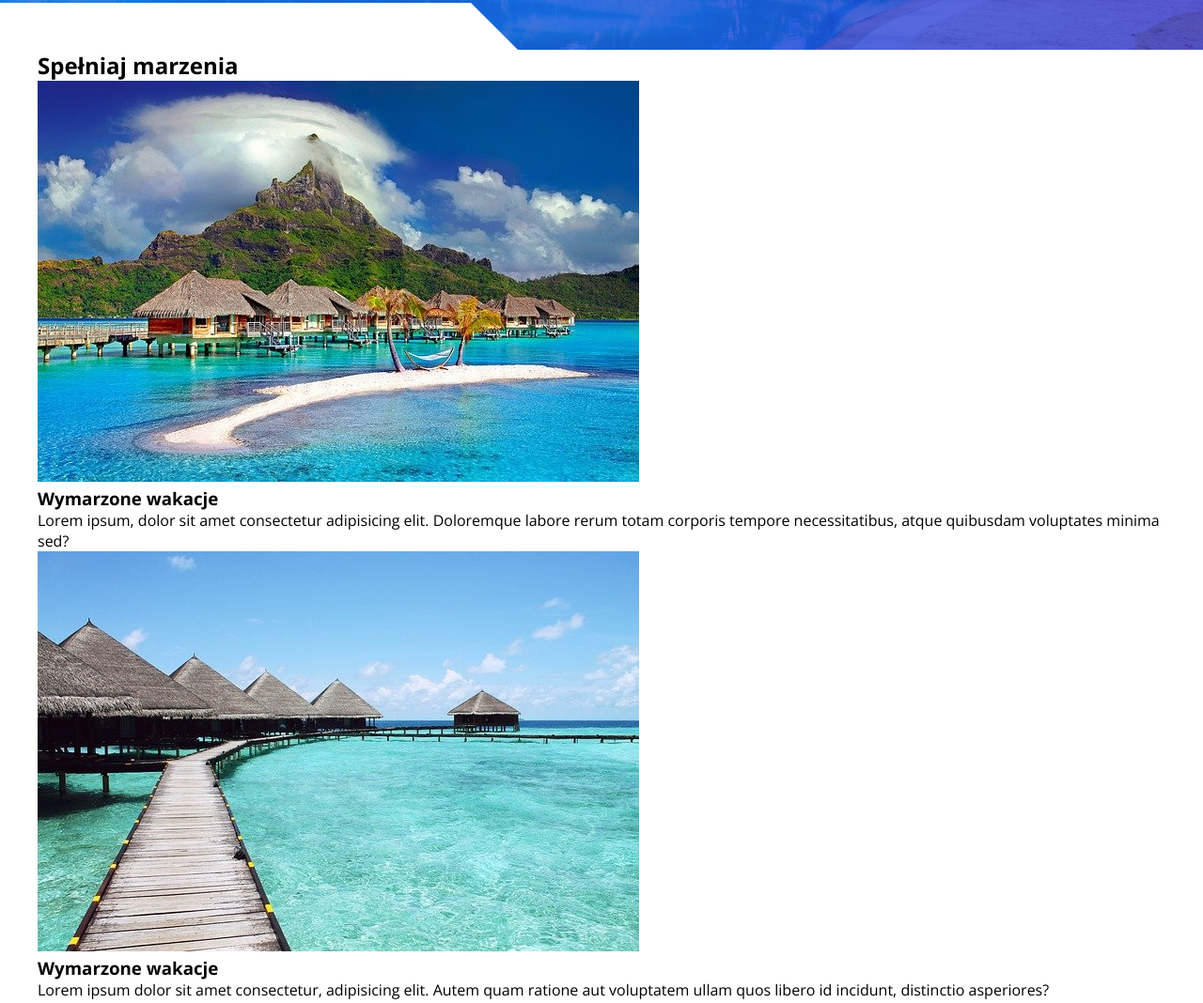
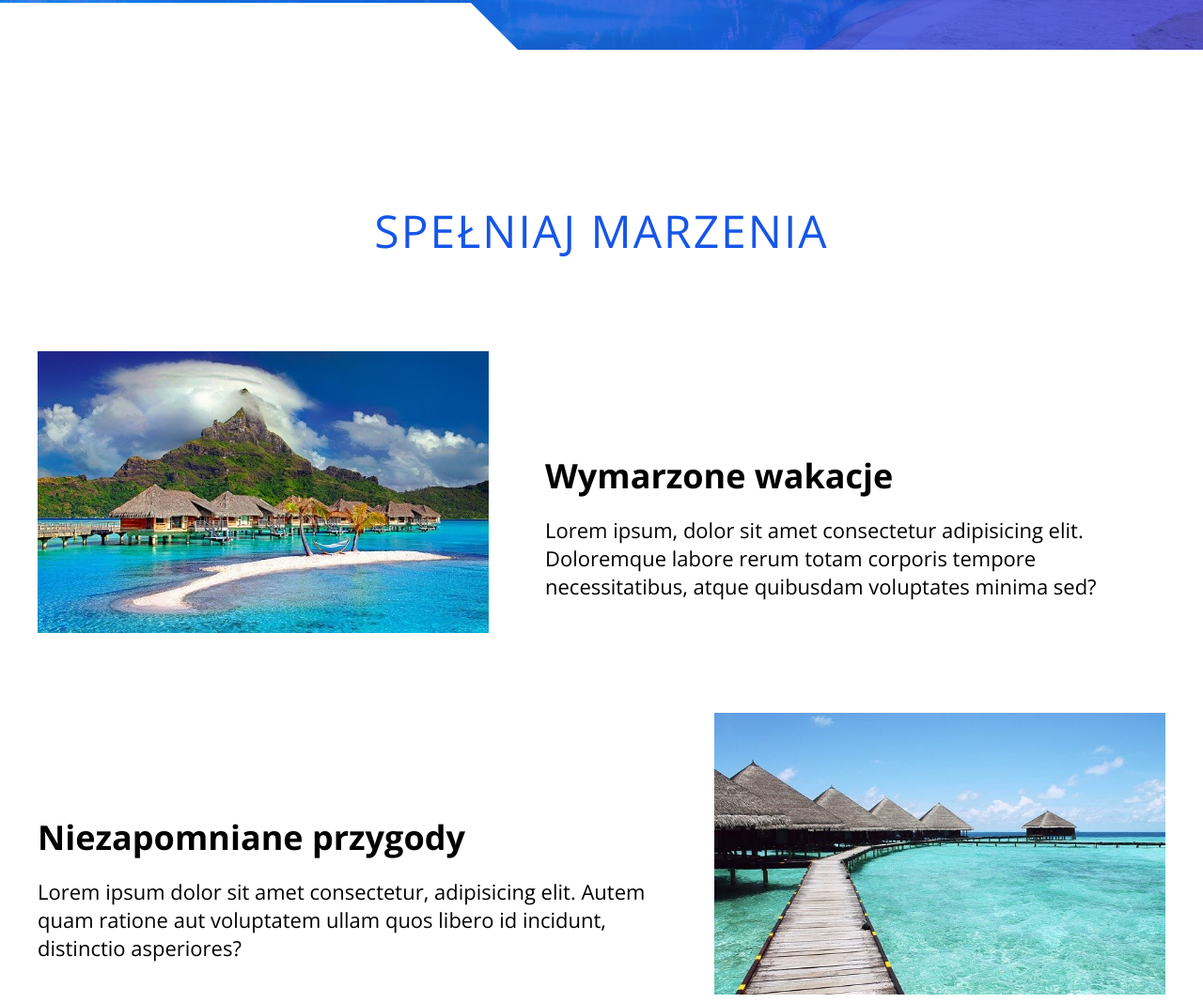
Before and after one commit to Rapkowsky/presentation_website_1, a plain HTML site: page index.html in a window 1280 px wide. Shown: the part 547-1615 px from the top of the page at 94% size. Drawn offline with nearby package versions, Linux system fonts and the light colour scheme.

Commit message:
Dreams section styled + media queries

```diff
--- a/index.html
+++ b/index.html
@@ -50,7 +50,7 @@
 							<img src="/img/dream_2_640.jpg" alt="Domki nad oceanem" class="dreams__img" />
 						</div>
 						<div class="dreams__box-text dreams__box-text--right">
-							<h3 class="dreams__title">Wymarzone wakacje</h3>
+							<h3 class="dreams__title">Niezapomniane przygody</h3>
 							<p class="dreams__text">Lorem ipsum dolor sit amet consectetur, adipisicing elit. Autem quam ratione aut voluptatem ullam quos libero id incidunt, distinctio asperiores?</p>
 						</div>
 					</div>
--- a/sass/_components.scss
+++ b/sass/_components.scss
@@ -46,3 +46,36 @@
 		transform-origin: left;
 	}
 }
+
+.section-heading {
+	position: relative;
+	margin-bottom: 2em;
+	font-size: 3rem;
+	font-weight: 300;
+	text-transform: uppercase;
+	text-align: center;
+	color: $main-color;
+	letter-spacing: 2px;
+}
+
+.section-padding {
+	padding: 6em 2em;
+}
+
+@media (min-width: 768px) {
+	.section-heading {
+		font-size: 3.6rem;
+	}
+	.section-padding {
+		padding: 8em 2em;
+	}
+}
+
+@media (min-width: 992px) {
+	.section-heading {
+		font-size: 4.8rem;
+	}
+	.section-padding {
+		padding: 10em 2em;
+	}
+}
--- a/sass/main.scss
+++ b/sass/main.scss
@@ -166,7 +166,53 @@ body {
 	}
 }
 
+// =================== MAIN ===================
+// =================== DREAMS ===================
+
+.dreams {
+	&__box {
+		display: flex;
+		flex-direction: column;
+		margin: 2em 0;
+	}
+	&__img {
+		width: 100%;
+		margin-bottom: 1em;
+	}
+	&__title {
+		margin-bottom: 0.5em;
+	}
+	&__text {
+		font-size: 1.4rem;
+	}
+}
+
 // =================== MEDIA ===================
+
+@media (min-width: 576px) {
+	.dreams {
+		&__box {
+			flex-direction: row;
+			justify-content: space-between;
+		}
+		&__box-text {
+			width: 55%;
+		}
+		&__box-img--right {
+			text-align: right;
+		}
+		&__box-img {
+			width: 40%;
+		}
+		&__box-img--right {
+			order: 1;
+		}
+		&__img {
+			margin-bottom: 0;
+			max-height: 300px;
+		}
+	}
+}
 
 @media (min-width: 768px) {
 	.white-block {
@@ -184,6 +230,12 @@ body {
 			font-style: 1.6rem;
 		}
 	}
+
+	.dreams {
+		&__text {
+			font-size: 1.8rem;
+		}
+	}
 }
 @media (min-width: 992px) {
 	.burger-btn {
@@ -196,4 +248,27 @@ body {
 			font-size: 10rem;
 		}
 	}
+	.nav {
+		&__item {
+			font-size: 4.8rem;
+		}
+	}
+
+	.dreams {
+		&__box {
+			margin: 5em 0;
+			&-text {
+				display: flex;
+				flex-direction: column;
+				justify-content: flex-end;
+				margin-bottom: 2.5em;
+			}
+		}
+		&__title {
+			font-size: 3.6rem;
+		}
+		&__text {
+			font-size: 2.2rem;
+		}
+	}
 }
```
Also changed, not shown: css/main.css, 1 other file.
